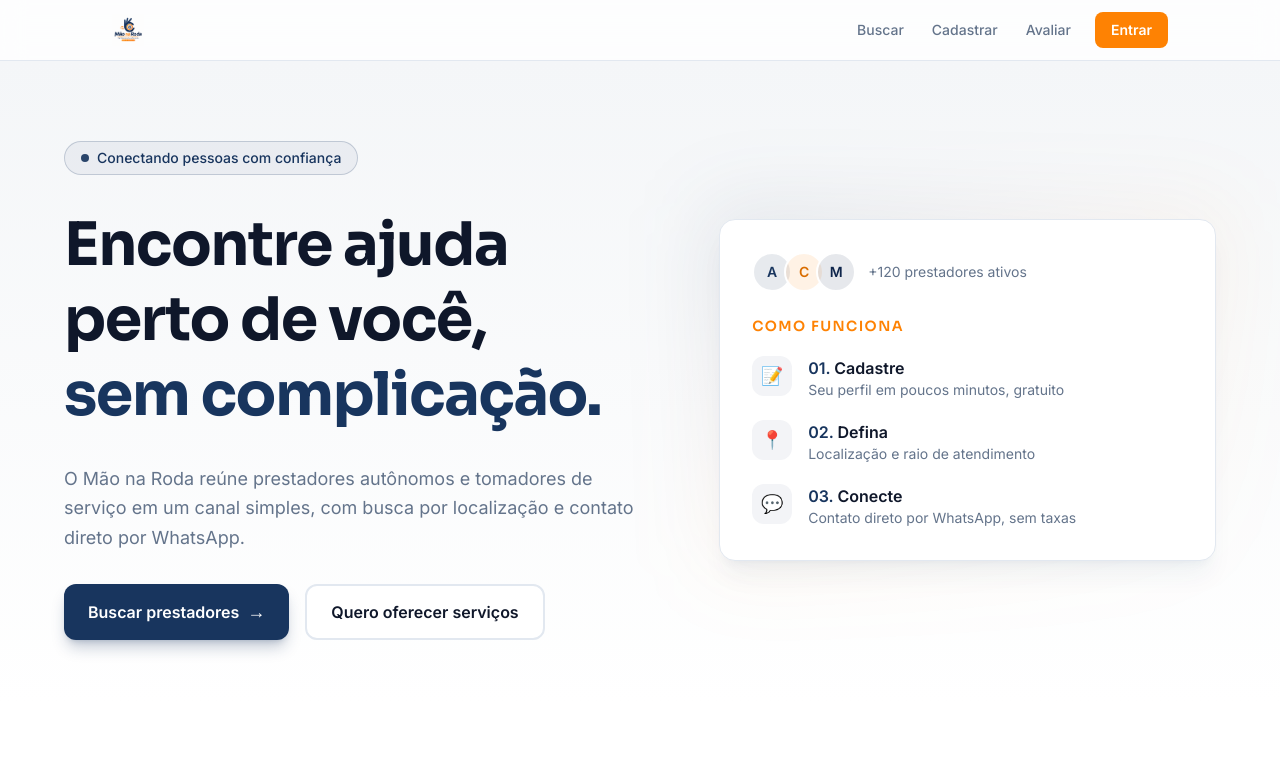
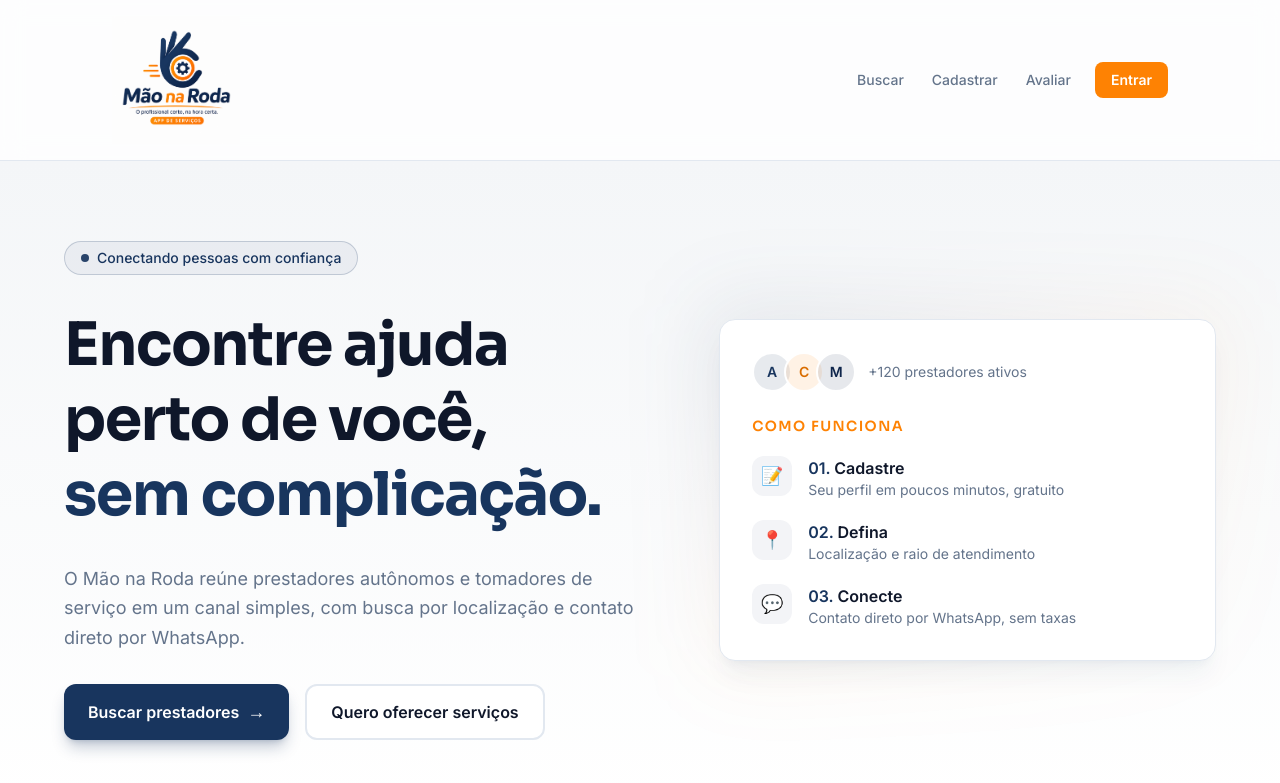
Before and after one commit to futuraguaira/mao_na_roda, a Next.js app in the folder maonaroda/: page / in a window 1280 px wide. Shown: the top 783 px of the page. Built offline with nearby package versions, Linux system fonts and the light colour scheme; no server answers.

Commit message:
Aumenta logo no header para 4x (h-32)

```diff
--- a/maonaroda/src/components/AppShell.tsx
+++ b/maonaroda/src/components/AppShell.tsx
@@ -4,9 +4,9 @@ export function AppShell({ children }: { children: React.ReactNode }) {
   return (
     <div className="min-h-screen text-foreground">
       <header className="border-b border-border bg-white/80 backdrop-blur-md sticky top-0 z-50">
-        <div className="mx-auto flex max-w-6xl items-center justify-between px-6 py-3 sm:px-8 lg:px-12">
+        <div className="mx-auto flex max-w-6xl items-center justify-between px-6 py-4 sm:px-8 lg:px-12">
           <Link href="/" className="flex items-center gap-2.5">
-            <img src="/logo.png" alt="Mão na Roda" className="h-8 w-auto" />
+            <img src="/logo.png" alt="Mão na Roda" className="h-32 w-auto" />
           </Link>
           <nav className="flex items-center gap-1 text-sm font-medium text-muted">
             <Link href="/buscar" className="rounded-lg px-3 py-2 transition-colors hover:bg-brand/10 hover:text-brand">
```
